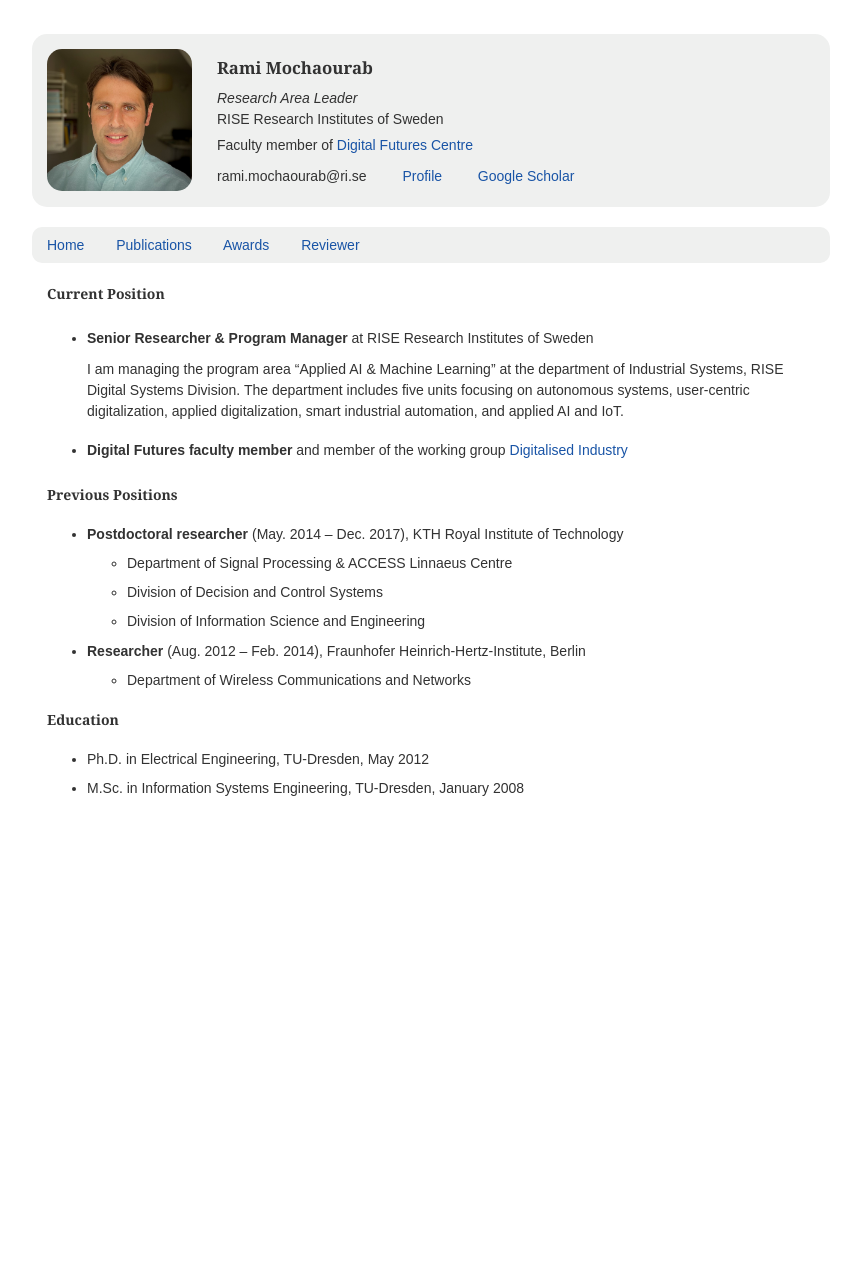
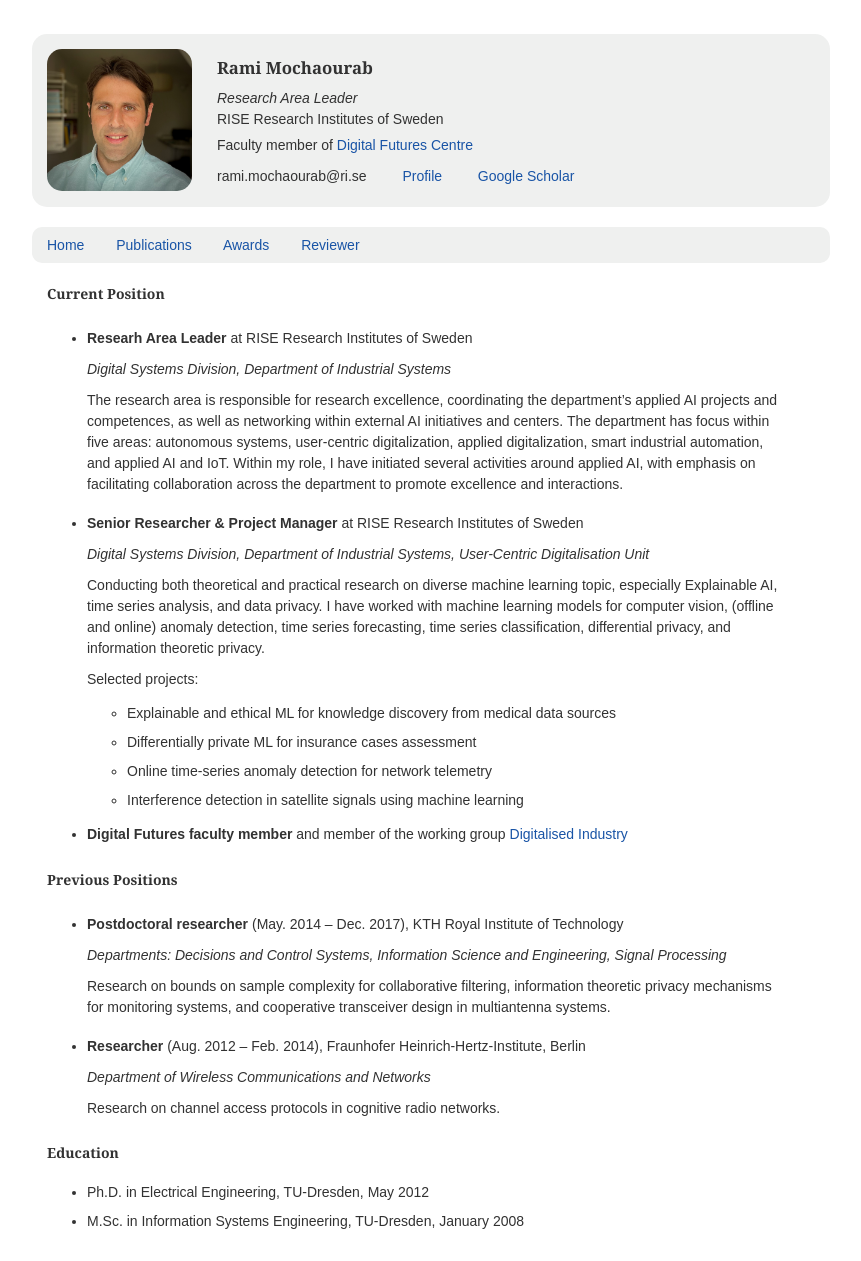
Before and after one commit to rami-mochaourab/rami-mochaourab.github.io, a Jekyll site: the page built from index.md, in a window 1280 px wide. Shown: the whole page, without its empty margins (224-1085 px from the left). Built offline with Jekyll 4.4.1, drawn with Linux system fonts in a browser that asks for light colours; before the commit the page ends 900 px from its top, so only the background shows below that.

Commit message:
Update index.md

```diff
--- a/index.md
+++ b/index.md
@@ -5,9 +5,23 @@ title: Home
 
 #### Current Position
 
-* **Senior Researcher & Program Manager** at RISE Research Institutes of Sweden
+* **Researh Area Leader** at RISE Research Institutes of Sweden
 
-	I am managing the program area "Applied AI & Machine Learning" at the department of Industrial Systems, RISE Digital Systems Division. The department includes five units focusing on autonomous systems, user-centric digitalization, applied digitalization, smart industrial automation, and applied AI and IoT.
+	*Digital Systems Division, Department of Industrial Systems*
+
+	The research area is responsible for research excellence, coordinating the department’s applied AI projects and competences, as well as networking within external AI initiatives and centers. The department has focus within five areas: autonomous systems, user-centric digitalization, applied digitalization, smart industrial automation, and applied AI and IoT. Within my role, I have initiated several activities around applied AI, with emphasis on facilitating collaboration across the department to promote excellence and interactions.
+
+* **Senior Researcher & Project Manager** at RISE Research Institutes of Sweden
+
+	 *Digital Systems Division, Department of Industrial Systems, User-Centric Digitalisation Unit*
+
+	Conducting both theoretical and practical research on diverse machine learning topic, especially Explainable AI, time series analysis, and data privacy. I have worked with machine learning models for computer vision, (offline and online) anomaly detection, time series forecasting, time series classification, differential privacy, and information theoretic privacy.
+
+	Selected projects:
+	* Explainable and ethical ML for knowledge discovery from medical data sources
+	* Differentially private ML for insurance cases assessment
+	* Online time-series anomaly detection for network telemetry
+	* Interference detection in satellite signals using machine learning
 
 * **Digital Futures faculty member** and member of the working group [Digitalised Industry](https://www.digitalfutures.kth.se/about/governance/working-groups/digitalized-industry/)
 
@@ -15,11 +29,16 @@ title: Home
 #### Previous Positions
 
 * **Postdoctoral researcher** (May. 2014 – Dec. 2017), KTH Royal Institute of Technology
-	* Department of Signal Processing & ACCESS Linnaeus Centre
-	* Division of Decision and Control Systems
-	* Division of Information Science and Engineering
+
+	*Departments: Decisions and Control Systems, Information Science and Engineering, Signal Processing*
+
+	Research on bounds on sample complexity for collaborative filtering, information theoretic privacy mechanisms for monitoring systems, and cooperative transceiver design in multiantenna systems.
+
 * **Researcher** (Aug. 2012 – Feb. 2014), Fraunhofer Heinrich-Hertz-Institute, Berlin
-	* Department of Wireless Communications and Networks
+
+	*Department of Wireless Communications and Networks*
+
+	Research on channel access protocols in cognitive radio networks.
 
 #### Education
 * Ph.D. in Electrical Engineering, TU-Dresden, May 2012
```
